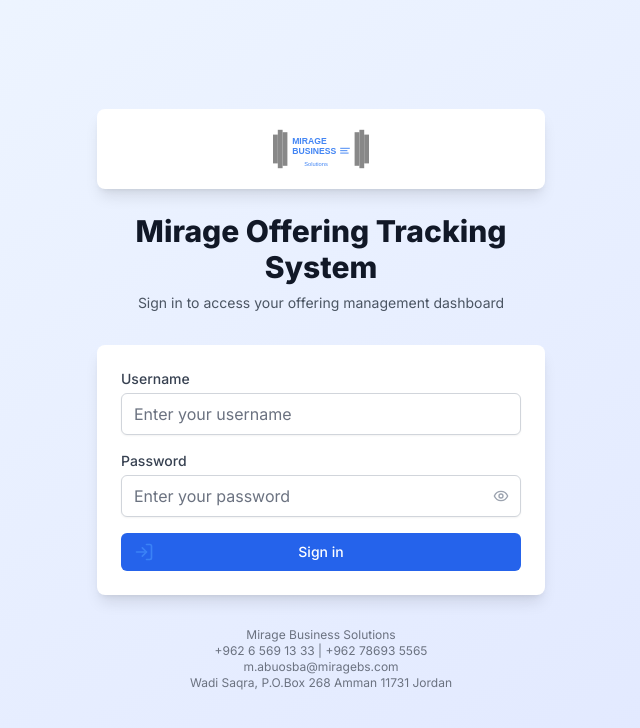
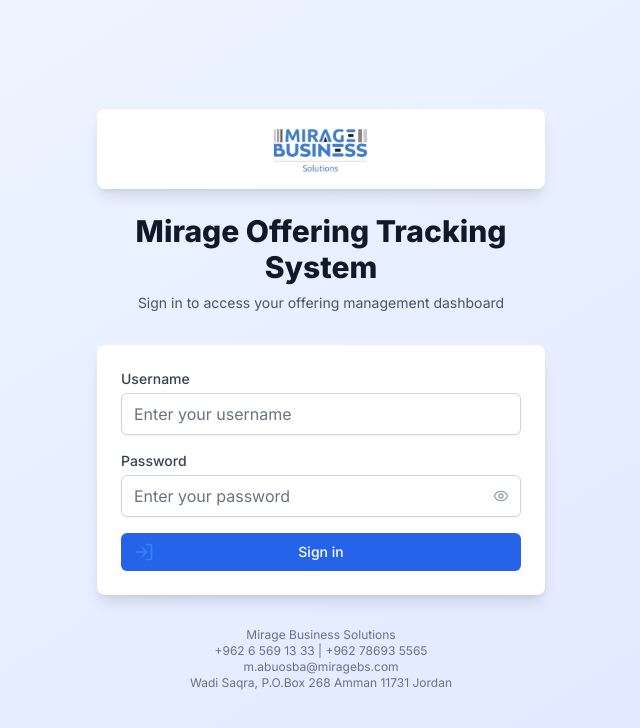
Before and after one commit to mabuosba84/mirage-tenders-tracking, a Next.js app: page / in a window 1280 px wide. Shown: the top 728 px of the page, without its empty margins (319-959 px from the left). Built offline with nearby package versions, Linux system fonts and the light colour scheme.

Commit message:
Add original Mirage Business Solutions logo to login page
- Remove low-quality SVG logo and replace with original high-quality PNG
- Update Login component to use the original logo image
- Logo now displays properly without quality loss

```diff
--- a/src/components/Login.tsx
+++ b/src/components/Login.tsx
@@ -112,7 +112,7 @@ export default function Login({ onLogin }: LoginProps) {
           {/* Company Logo */}
           <div className="mx-auto h-20 w-auto flex items-center justify-center bg-white rounded-lg shadow-lg p-4 mb-6">
             <img
-              src="/mirage-logo.svg"
+              src="/mirage-logo.png"
               alt="Mirage Business Solutions"
               className="h-full w-auto object-contain"
             />
```
Also changed, not shown: public/mirage-logo.png (added), public/mirage-logo.svg (deleted).
